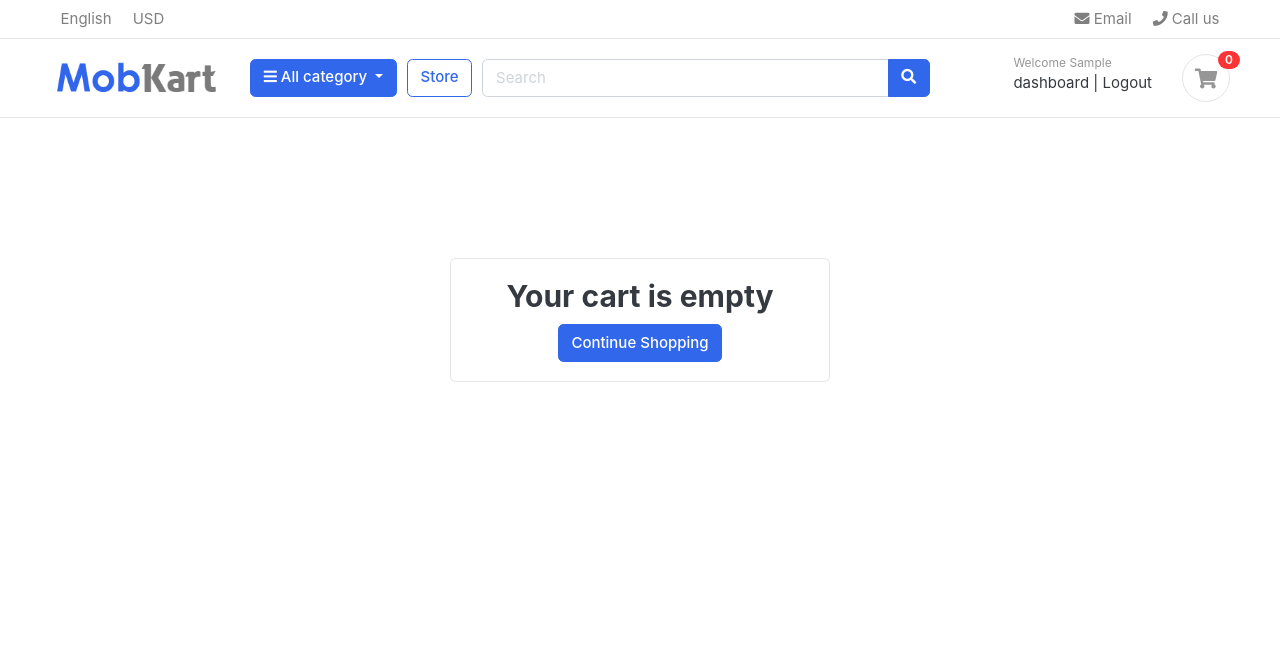
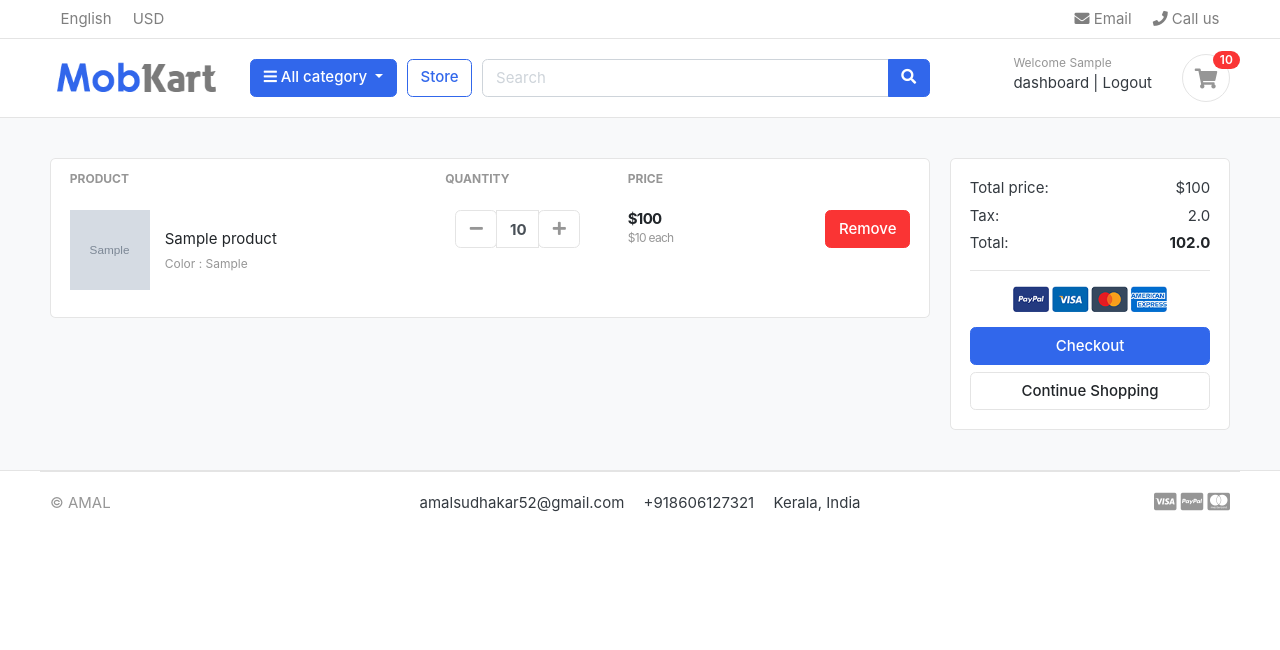
Before and after one commit to amalsudhakar/Mobkart-django, a Django app: page /cart/ in a window 1280 px wide. Shown: the top 650 px of the page. After the commit the page ends 512 px from the top, so only its background shows below. Run offline with Django 4.2, Linux system fonts and the light colour scheme; a user stored in the database is signed in; tables that the repository leaves empty hold one stand-in row (values such as "Sample post"); grey boxes marked "Sample" are stand-in pictures; some libraries are stand-ins or nearby versions; some web fonts are replaced.

Commit message:
Cart with user

```diff
--- a/Carts/context_processors.py
+++ b/Carts/context_processors.py
@@ -8,7 +8,10 @@ def counter(request):
     else:
         try:
             cart = Cart.objects.filter(cart_id= _cart_id(request))
-            cart_items = CartItem.objects.all().filter(cart=cart[:1])
+            if request.user.is_authenticated:
+                cart_items = CartItem.objects.all().filter(user=request.user)
+            else:
+                cart_items = CartItem.objects.all().filter(cart=cart[:1])
             for cart_item in cart_items:
                 cart_count += cart_item.quantity
         except Cart.DoesNotExist:
--- a/Carts/models.py
+++ b/Carts/models.py
@@ -1,5 +1,6 @@
 from django.db import models
 from Store.models import Product, Variation
+from Accounts.models import Account
 
 # Create your models here.
 class Cart(models.Model):
@@ -12,9 +13,10 @@ class Cart(models.Model):
 
 
 class CartItem(models.Model):
+    user = models.ForeignKey(Account, on_delete=models.CASCADE, null=True)
     product = models.ForeignKey(Product, on_delete=models.CASCADE)
     variations = models.ManyToManyField(Variation, blank=True)
-    cart = models.ForeignKey(Cart, on_delete=models.CASCADE)
+    cart = models.ForeignKey(Cart, on_delete=models.CASCADE, null=True)
     quantity = models.IntegerField()
     is_active = models.BooleanField(default=True)
 
--- a/Carts/urls.py
+++ b/Carts/urls.py
@@ -6,4 +6,5 @@ urlpatterns = [
     path('add_cart/<int:product_id>/',views.add_cart, name='add_cart'),
     path('remove_cart/<int:product_id>/<int:cart_item_id>/',views.remove_cart, name='remove_cart'),
     path('remove_cart_item/<int:product_id>/<int:cart_item_id>/',views.remove_cart_item, name='remove_cart_item'),
+    path('checkout/', views.checkout, name="checkout"),
 ]
--- a/Carts/views.py
+++ b/Carts/views.py
@@ -2,7 +2,10 @@ from django.shortcuts import render, redirect, get_object_or_404
 from .models import Cart, CartItem
 from Store.models import Product, Variation
 from django.core.exceptions import ObjectDoesNotExist
+from django.contrib.auth.decorators import login_required
+
 # Create your views here.
+
 
 def _cart_id(request):
     cart = request.session.session_key
@@ -12,64 +15,117 @@ def _cart_id(request):
 
 
 def add_cart(request, product_id):
-    product = Product.objects.get(id=product_id)  #get the product
-    product_variation = []
-    if request.method == 'POST':
-        for item in request.POST:
-            key = item
-            value = request.POST[key]
+    current_user = request.user
+    product = Product.objects.get(id=product_id)  # get the product
+    if current_user.is_authenticated:
+        product_variation = []
+        if request.method == 'POST':
+            for item in request.POST:
+                key = item
+                value = request.POST[key]
 
-            try:
-                variation = Variation.objects.get(product=product, variation_category__iexact=key, variation_value__iexact=value)
-                product_variation.append(variation)
-            except:
-                pass
-    try:
-        cart = Cart.objects.get(cart_id = _cart_id(request)) #get the cart using the card_id present in the session
-    except Cart.DoesNotExist:
-        cart = Cart.objects.create(
-            cart_id = _cart_id(request)
-        )
-    cart.save()
+                try:
+                    variation = Variation.objects.get(
+                        product=product, variation_category__iexact=key, variation_value__iexact=value)
+                    product_variation.append(variation)
+                except:
+                    pass
 
+        is_cart_item_exists = CartItem.objects.filter(product=product, user=current_user).exists()
+        if is_cart_item_exists:
+            cart_item = CartItem.objects.filter(product=product, user=current_user)
+            ex_var_list = []
+            id = []
+            for item in cart_item:
+                existing_variation = item.variations.all()
+                ex_var_list.append(list(existing_variation))
+                id.append(item.id)
 
-    is_cart_item_exists = CartItem.objects.filter(product=product, cart=cart).exists()
-    if is_cart_item_exists:
-        cart_item = CartItem.objects.filter(product=product, cart=cart)
-        ex_var_list = []
-        id = []
-        for item in cart_item:
-            existing_variation = item.variations.all()
-            ex_var_list.append(list(existing_variation))
-            id.append(item.id)
+            if product_variation in ex_var_list:
+                index = ex_var_list.index(product_variation)
+                item_id = id[index]
+                item = CartItem.objects.get(product=product, id=item_id)
+                item.quantity += 1
+                item.save()
 
-        if product_variation in ex_var_list:
-            index = ex_var_list.index(product_variation)
-            item_id = id[index]
-            item = CartItem.objects.get(product=product, id=item_id)
-            item.quantity += 1
-            item.save()
+            else:
+                item = CartItem.objects.create(
+                    product=product, quantity=1, user=current_user)
+                if len(product_variation) > 0:
+                    item.variations.clear()
+                    item.variations.add(*product_variation)
+                item.save()
+        else:
+            cart_item = CartItem.objects.create(
+                product=product, quantity=1, user=current_user)
+            if len(product_variation) > 0:
+                cart_item.variations.clear()
+                cart_item.variations.add(*product_variation)
+            cart_item.save()
+        return redirect('cart')
+    else:
+        product_variation = []
+        if request.method == 'POST':
+            for item in request.POST:
+                key = item
+                value = request.POST[key]
 
+                try:
+                    variation = Variation.objects.get(
+                        product=product, variation_category__iexact=key, variation_value__iexact=value)
+                    product_variation.append(variation)
+                except:
+                    pass
+        try:
+            # get the cart using the card_id present in the session
+            cart = Cart.objects.get(cart_id=_cart_id(request))
+        except Cart.DoesNotExist:
+            cart = Cart.objects.create(
+                cart_id=_cart_id(request)
+            )
+        cart.save()
+
+        is_cart_item_exists = CartItem.objects.filter(
+            product=product, cart=cart).exists()
+        if is_cart_item_exists:
+            cart_item = CartItem.objects.filter(product=product, cart=cart)
+            ex_var_list = []
+            id = []
+            for item in cart_item:
+                existing_variation = item.variations.all()
+                ex_var_list.append(list(existing_variation))
+                id.append(item.id)
+
+            if product_variation in ex_var_list:
+                index = ex_var_list.index(product_variation)
+                item_id = id[index]
+                item = CartItem.objects.get(product=product, id=item_id)
+                item.quantity += 1
+                item.save()
+
+            else:
+                item = CartItem.objects.create(
+                    product=product, quantity=1, cart=cart,)
+                if len(product_variation) > 0:
+                    item.variations.clear()
+                    item.variations.add(*product_variation)
+                item.save()
         else:
-            item = CartItem.objects.create(product = product, quantity = 1, cart = cart,)
+            cart_item = CartItem.objects.create(
+                product=product, quantity=1, cart=cart,)
             if len(product_variation) > 0:
-                item.variations.clear()
-                item.variations.add(*product_variation)
-            item.save()
-    else:
-        cart_item = CartItem.objects.create(product = product, quantity = 1, cart = cart,)
-        if len(product_variation) > 0:
-            cart_item.variations.clear()
-            cart_item.variations.add(*product_variation)
-        cart_item.save()
-    return redirect('cart')
+                cart_item.variations.clear()
+                cart_item.variations.add(*product_variation)
+            cart_item.save()
+        return redirect('cart')
 
 
 def remove_cart(request, product_id, cart_item_id):
-    cart = Cart.objects.get(cart_id = _cart_id(request))
+    cart = Cart.objects.get(cart_id=_cart_id(request))
     product = get_object_or_404(Product, id=product_id)
     try:
-        cart_item = CartItem.objects.get(product=product, cart=cart, id=cart_item_id)
+        cart_item = CartItem.objects.get(
+            product=product, cart=cart, id=cart_item_id)
         if cart_item.quantity > 1:
             cart_item.quantity -= 1
             cart_item.save()
@@ -81,26 +137,31 @@ def remove_cart(request, product_id, cart_item_id):
 
 
 def remove_cart_item(request, product_id, cart_item_id):
-    cart = Cart.objects.get(cart_id= _cart_id(request))
+    cart = Cart.objects.get(cart_id=_cart_id(request))
     product = get_object_or_404(Product, id=product_id)
-    cart_item = CartItem.objects.get(product=product, cart=cart, id=cart_item_id)
+    cart_item = CartItem.objects.get(
+        product=product, cart=cart, id=cart_item_id)
     cart_item.delete()
     return redirect('cart')
 
 
-def cart(request, total=0, quantity=0, cart_item=None):
+def cart(request, total=0, quantity=0, cart_items=None):
     try:
         tax = 0
         grand_total = 0
-        cart = Cart.objects.get(cart_id= _cart_id(request))
-        cart_items = CartItem.objects.filter(cart=cart, is_active= True)
+        if request.user.is_authenticated:
+            cart_items = CartItem.objects.filter(
+                user=request.user, is_active=True)
+        else:
+            cart = Cart.objects.get(cart_id=_cart_id(request))
+            cart_items = CartItem.objects.filter(cart=cart, is_active=True)
         for cart_item in cart_items:
             total += (cart_item.product.price * cart_item.quantity)
             quantity += cart_item.quantity
         tax = (2 * total/100)
-        grand_total = total +tax
+        grand_total = total + tax
     except ObjectDoesNotExist:
-        return render(request, 'store/cart.html')
+        pass
 
     context = {
         'total': total,
@@ -110,3 +171,28 @@ def cart(request, total=0, quantity=0, cart_item=None):
         'grand_total': grand_total
     }
     return render(request, 'store/cart.html', context)
+
+
+@login_required(login_url='login')
+def checkout(request, total=0, quantity=0, cart_items=None):
+    try:
+        tax = 0
+        grand_total = 0
+        cart = Cart.objects.get(cart_id=_cart_id(request))
+        cart_items = CartItem.objects.filter(cart=cart, is_active=True)
+        for cart_item in cart_items:
+            total += (cart_item.product.price * cart_item.quantity)
+            quantity += cart_item.quantity
+        tax = (2 * total/100)
+        grand_total = total + tax
+    except ObjectDoesNotExist:
+        pass
+
+    context = {
+        'total': total,
+        'quantity': quantity,
+        'cart_items': cart_items,
+        'tax': tax,
+        'grand_total': grand_total
+    }
+    return render(request, 'store/checkout.html', context)
--- a/templates/store/cart.html
+++ b/templates/store/cart.html
@@ -132,7 +132,7 @@
                         <p class="text-center mb-3">
                             <img src="{% static 'images/misc/payments.png' %}" height="26">
                         </p>
-                        <a href="" class="btn btn-primary btn-block"> Checkout </a>
+                        <a href="{% url 'checkout' %}" class="btn btn-primary btn-block"> Checkout </a>
                         <a href="{% url 'store' %}" class="btn btn-light btn-block">Continue Shopping</a>
                     </div> <!-- card-body.// -->
                 </div> <!-- card.// -->
```
Also changed, not shown: Accounts/views.py (+42 -11 lines), templates/store/checkout.html (added, +143 -0 lines), Accounts/urls.py (line endings or trailing spaces), Carts/migrations/0004_cartitem_user_alter_cartitem_cart.py (added).
